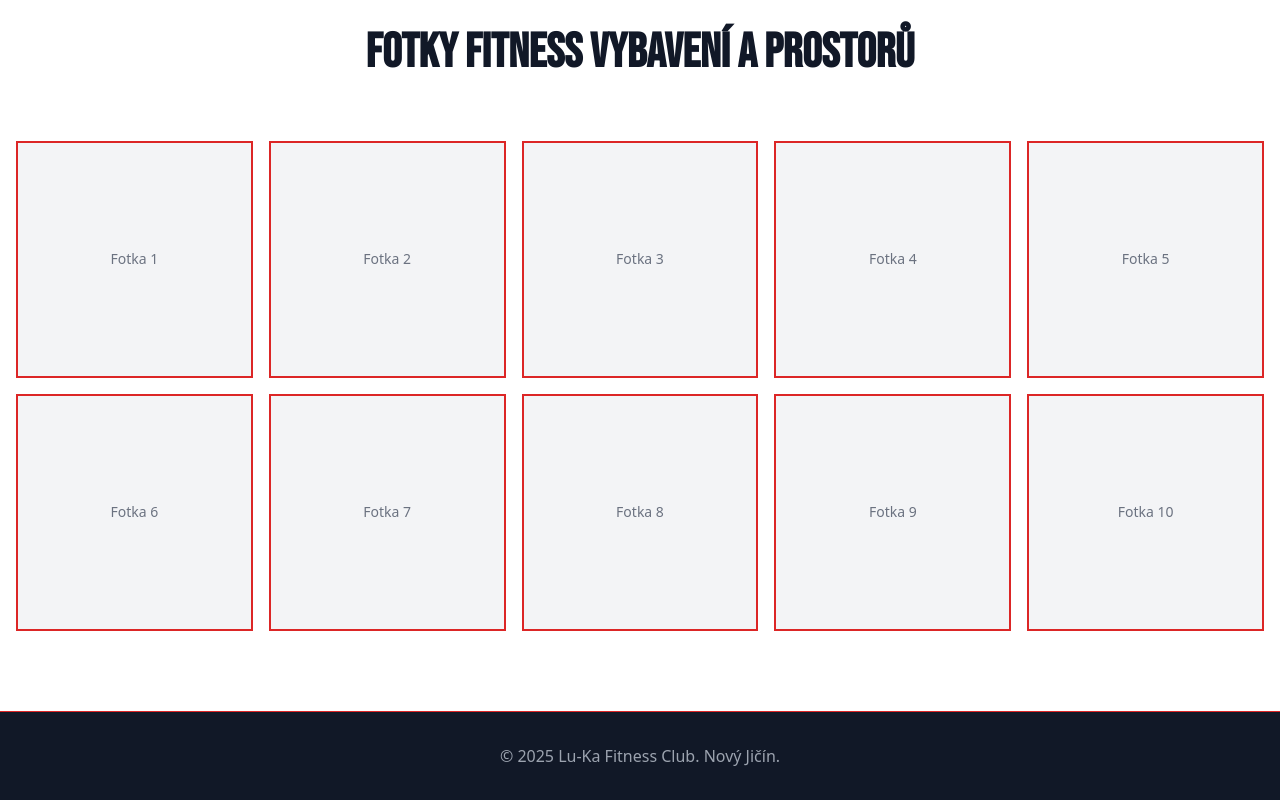
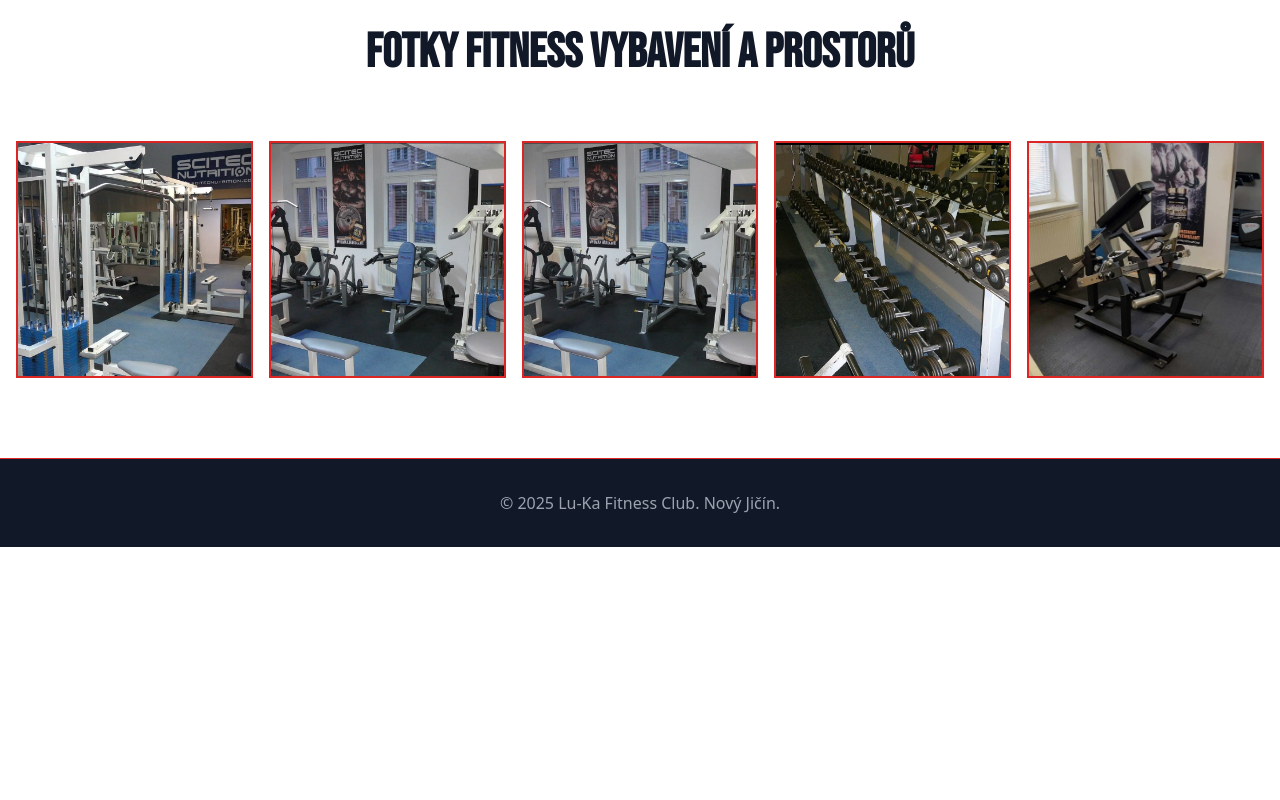
Before and after one commit to pepafittness-debug/gymluka, a React (Vite) app: page / in a window 1280 px wide. Shown: the part 4015-4815 px from the top of the page. After the commit the page ends 4562 px from the top, so only its background shows below. Built offline with nearby package versions, Linux system fonts and the light colour scheme.

Commit message:
Updated App.tsx

```diff
--- a/src/App.tsx
+++ b/src/App.tsx
@@ -3,6 +3,14 @@ import { useState } from 'react';
 
 function App() {
   const [selectedImage, setSelectedImage] = useState<number | null>(null);
+
+  const galleryImages = [
+    '/Screenshot_2025-10-28-18-53-08-113_com.facebook.katana-edit.jpg',
+    '/Screenshot_2025-10-28-18-52-16-498_com.facebook.katana-edit (1).jpg',
+    '/Screenshot_2025-10-28-18-52-16-498_com.facebook.katana-edit.jpg',
+    '/Screenshot_2025-10-28-18-49-55-716_com.facebook.katana-edit.jpg',
+    '/Screenshot_2025-10-28-18-51-15-703_com.instagram.android-edit.jpg',
+  ];
 
   return (
     <div className="min-h-screen bg-white">
@@ -316,13 +324,17 @@ function App() {
             Fotky fitness vybavení a prostorů
           </h2>
           <div className="grid grid-cols-2 md:grid-cols-3 lg:grid-cols-5 gap-4 max-w-7xl mx-auto">
-            {[...Array(10)].map((_, i) => (
+            {galleryImages.map((image, i) => (
               <button
                 key={i}
                 onClick={() => setSelectedImage(i)}
-                className="aspect-square bg-gray-100 border-2 border-red-600 flex items-center justify-center hover:border-red-700 transition-all duration-300 hover:scale-105 cursor-pointer"
+                className="aspect-square bg-gray-100 border-2 border-red-600 overflow-hidden hover:border-red-700 transition-all duration-300 hover:scale-105 cursor-pointer"
               >
-                <span className="text-gray-500 text-sm">Fotka {i + 1}</span>
+                <img
+                  src={image}
+                  alt={`Fotka ${i + 1}`}
+                  className="w-full h-full object-cover"
+                />
               </button>
             ))}
           </div>
@@ -342,9 +354,11 @@ function App() {
             <X className="w-10 h-10" />
           </button>
           <div className="relative max-w-5xl w-full">
-            <div className="aspect-square bg-gray-100 border-4 border-red-600 flex items-center justify-center">
-              <span className="text-gray-400 text-2xl">Fotka {selectedImage + 1}</span>
-            </div>
+            <img
+              src={galleryImages[selectedImage]}
+              alt={`Fotka ${selectedImage + 1}`}
+              className="w-full h-auto border-4 border-red-600"
+            />
           </div>
         </div>
       )}
```
